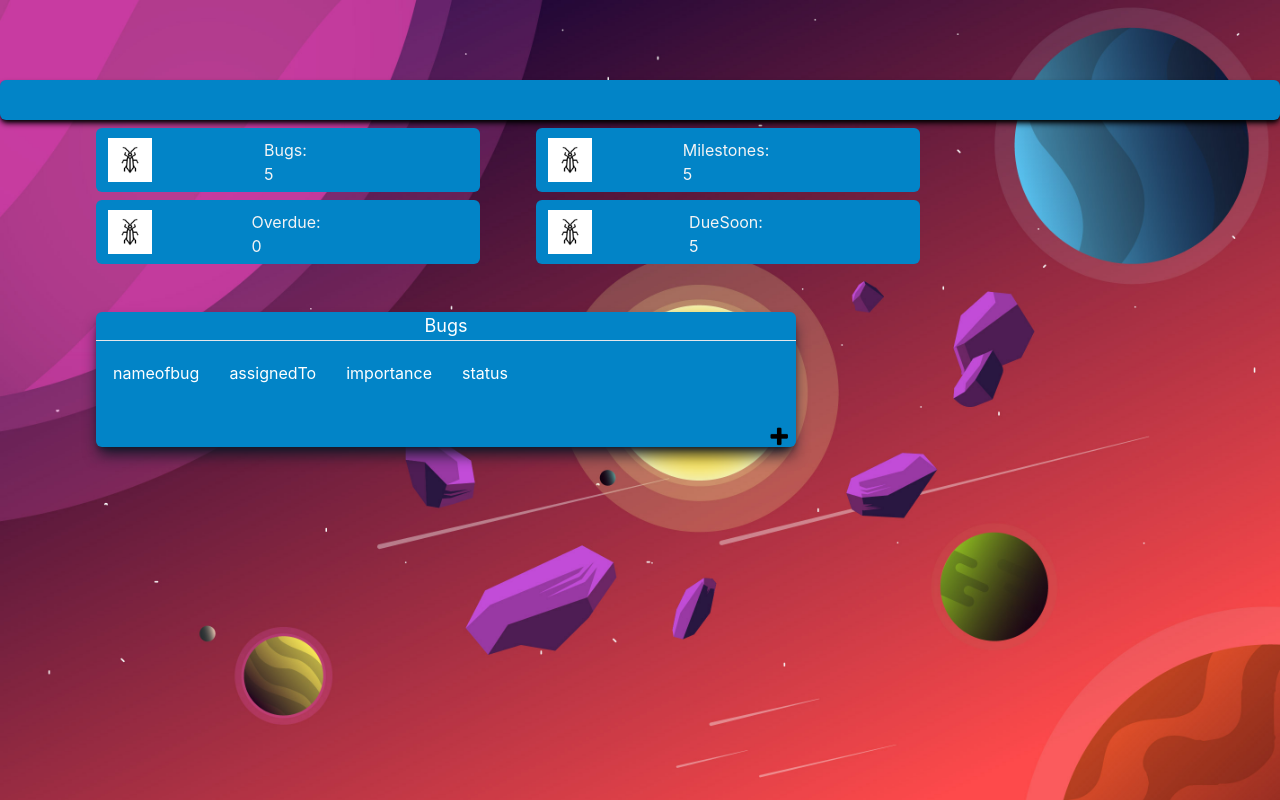
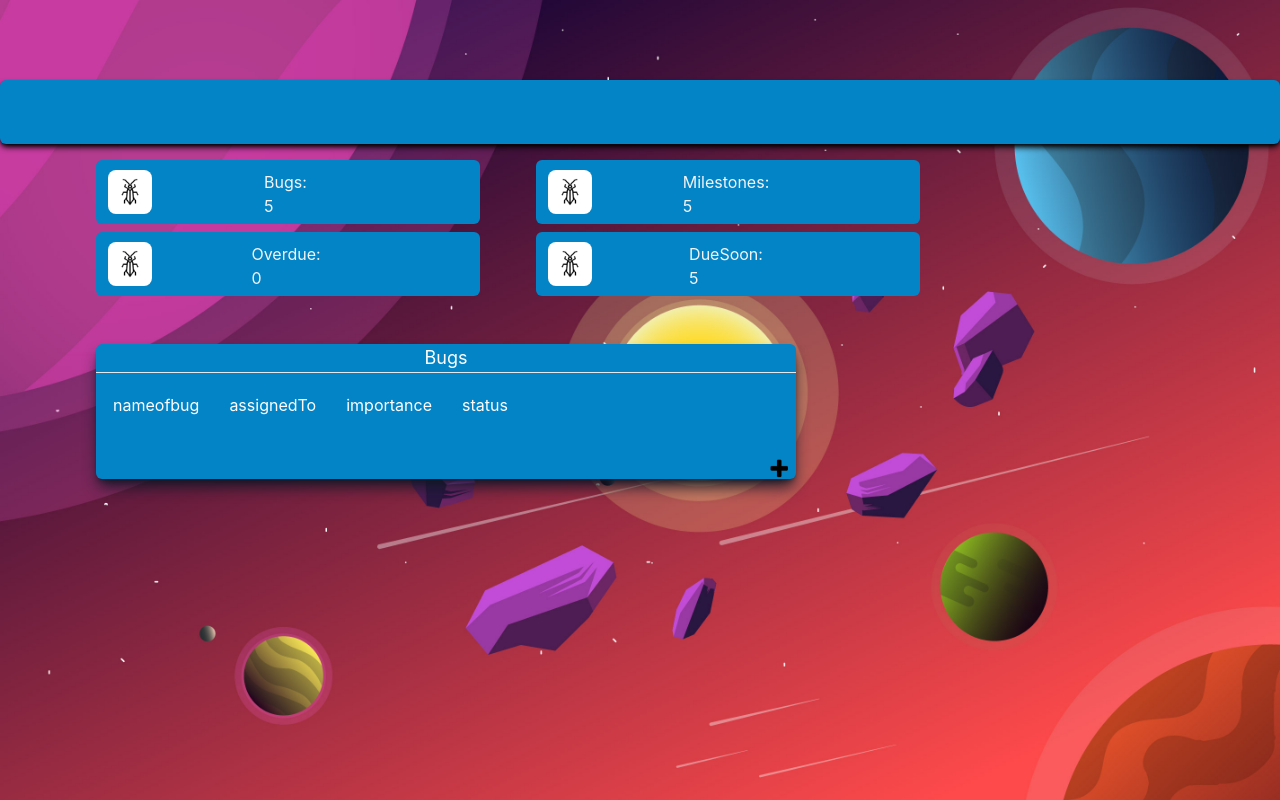
Before and after one commit to quinnjo554/BugSmart, a React (Vite) app: page /MainPage in a window 1280 px wide. Built offline with nearby package versions, Linux system fonts and the light colour scheme; a web font is replaced by a local one.

Commit message:
made style changes to header in main app

```diff
--- a/src/Components/BugTrackerHero.jsx
+++ b/src/Components/BugTrackerHero.jsx
@@ -14,7 +14,7 @@ import { getProjByUserId } from '..';
 import CreateProject from './CreateProject';
 
 export const BugTrackerHero = ()=> {
-
+//some can def be just refs instead
 const {user,isAuthenticated} = useAuth0();
 const [isUserPosted, setIsPosted] = useState(false);
 const [isNewUser, setisNewUser] = useState(false);
@@ -53,7 +53,6 @@ const handlePostUser=()=>{
     }
   }
 }
-
 useEffect(()=>{
    handlePostUser();
 },[]);
@@ -62,14 +61,15 @@ useEffect(()=>{
   handleGetProj();
 },[isAuthenticated]);
 
+//this may be wrong idk
 if(isNewUser){
   return <CreateProject/>
 }
 
   return (
     <div>
-     <h1 className='fixed left-0 top-[5rem] rounded-md shadow-md shadow-black w-screen h-10 grid justify-center content-center bg-sky-600'>{currentProj}</h1>
-    <div className='z-["-1"] fixed left-14 top-32 w-fit h-max text-zinc-100 align-center'>
+     <h1 className='fixed left-0 top-[5rem] rounded-md shadow-md shadow-black w-screen h-16 grid justify-center content-center bg-sky-600'>{currentProj}</h1>
+    <div className='z-["-1"] fixed left-14 top-40 w-fit h-max text-zinc-100 align-center'>
       <Card name="Bugs" count={5} img={bug}></Card>
       <Card name="Milestones" count={5} img={bug}></Card>
       <Card name="Overdue" count={0} img={bug}></Card>
--- a/src/Components/BugWidget.jsx
+++ b/src/Components/BugWidget.jsx
@@ -19,7 +19,6 @@ function Widget(props) {
           <li>assignedTo</li>
           <li>importance</li>
           <li>status</li>
-
         </ul>
         <button className='relative left-[96%] bottom-0 h-min w-max' type="Button"><img src={add} width="22px" height="25px" alt="add" /></button>
       </div>
--- a/src/Components/Card.jsx
+++ b/src/Components/Card.jsx
@@ -3,9 +3,9 @@ import { ReactPropTypes } from 'react'
 function Card({name, count, img}) {
   return (
     <div id='container' className='w-max inline-block h-max'>
-        <div id='card' className=' flex relative w-48 h-max sm:w-full'>
+        <div id='card' className=' flex relative w-40 h-max sm:w-full'>
             <div id='content' className=' flex ml-10 mb-2 mr-4 bg-sky-600 rounded-md h-16 w-96'>
-                <img className='invisible w-11 h-11 ml-0 sm:ml-3 sm:visible  flex justify-start self-center relative' src={img} alt={name}/>
+                <img className='invisible rounded-lg w-11 h-11 ml-0 sm:ml-3 sm:visible  flex justify-start self-center relative' src={img} alt={name}/>
                 <p className='w-11 h-11 flex justify-center self-center ml-0 sm:ml-28'> {name + ": " + count}</p>
             </div>
         </div>
--- a/src/Components/CreateProject.jsx
+++ b/src/Components/CreateProject.jsx
@@ -1,5 +1,8 @@
 import React from 'react'
 import add from '../asset/add.png'
+
+//use UseRef because you dont need to rerender only need value on submit
+
 function CreateProject() {
   return (
     <div className='z-["-1"] fixed top-32 w-fit h-max text-zinc-100 align-center'>
--- a/src/LandingComponents/HeroInfoCard.jsx
+++ b/src/LandingComponents/HeroInfoCard.jsx
@@ -11,7 +11,7 @@ function HeroInfoCard() {
                 <h1 className="title text-purple-200">Check Out the Creators!</h1>
                 <p className="card-body">Meet the creators of this web app and find our contacts!
                 </p>
-                <a className="button" href="#" target="_self">Go to</a>
+                <a className="button" href="https://github.com/quinnjo554" target="_blank">Go to</a>
             </div>
        </div>
 </div>
--- a/src/LandingComponents/LandingPage.jsx
+++ b/src/LandingComponents/LandingPage.jsx
@@ -9,7 +9,6 @@ function LandingPage() {
        <NavBar/>
         <Hero/>
         <HeroInfoCard/>
-
     </div>
   )
 }
--- a/src/index.css
+++ b/src/index.css
@@ -49,12 +49,12 @@ html{
 
 #container:hover{
   transform: scale(1.05);
-  transition: transform 300ms ease-in ;
+  transition: transform 300ms ease-in-out ;
 }
 #container{
   transform: scale(1.00);
   /*off hover*/
-  -webkit-transition: transform 100ms;
+  -webkit-transition: transform 300ms;
 }
 #content:hover{
   box-shadow: 2px 5px 10px black;
--- a/src/main.jsx
+++ b/src/main.jsx
@@ -7,8 +7,7 @@ import './index.css'
 ReactDOM.createRoot(document.getElementById('root')).render(
   <React.StrictMode>
     <Auth0Provider
-    domain="dev-s0dzi3zd434s5wuk.us.auth0.com"
-    clientId="9H1e7Uw3EZTfB6VLR3Cg1htlUDCdfE0j"
+
 
     authorizationParams={{
       redirect_uri: "http://localhost:5173/MainPage"
```
Also changed, not shown: 1 other file (tests, documents, lock files or other folders).
